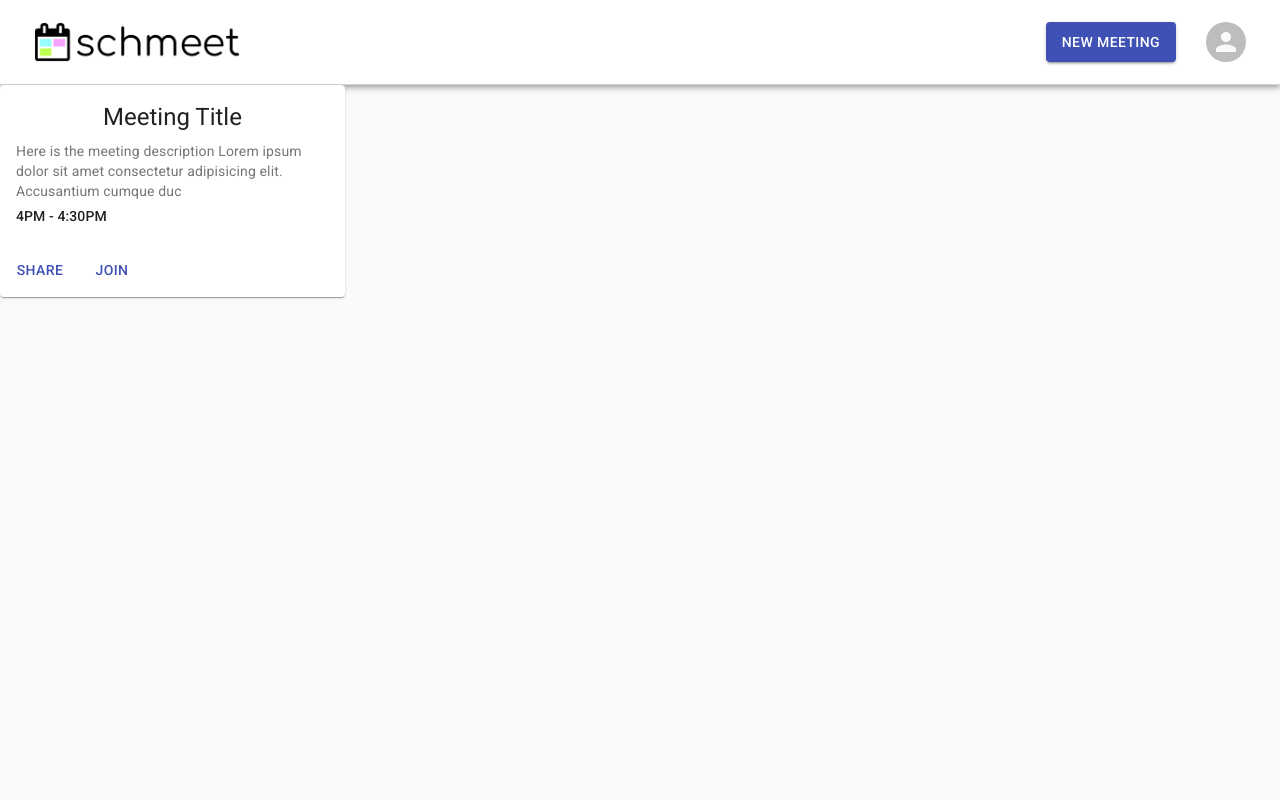
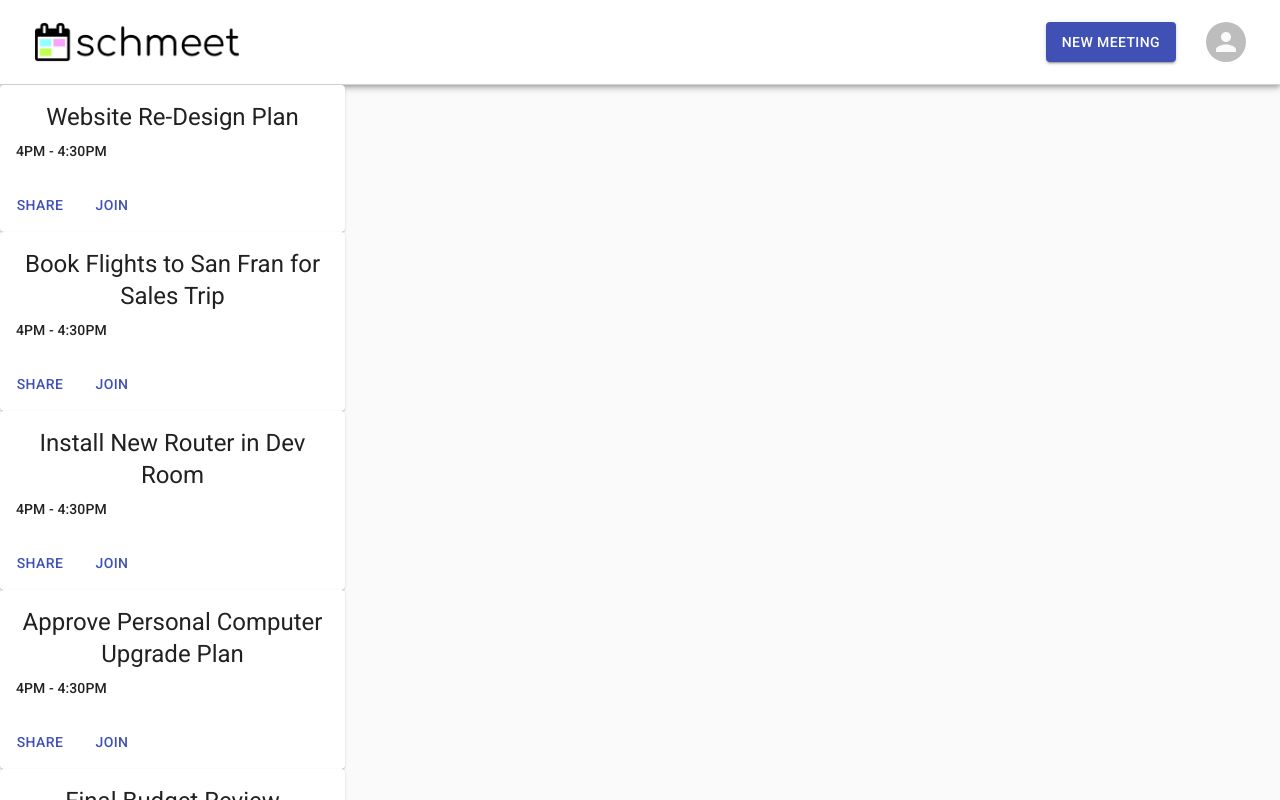
Before and after one commit to Alxjlv/schmeet-frontend, a React (Create React App) app in the folder schmeet-app/: page /Home in a window 1280 px wide. Shown: the top 800 px of the page. Built offline with nearby package versions, Linux system fonts and the light colour scheme.

Commit message:
Construct cards from demo data

```diff
--- a/schmeet-app/src/components/HomePage.jsx
+++ b/schmeet-app/src/components/HomePage.jsx
@@ -1,4 +1,4 @@
-import React from "react";
+import React, { Component } from "react";
 import "../App.css";
 import { makeStyles } from "@material-ui/core/styles";
 
@@ -12,23 +12,20 @@ import {
 	CardActions,
 	CardMedia,
 } from "@material-ui/core";
+import appointments from "../demo-data/today-appointments";
+
 const useStyles = makeStyles({
 	root: {
 		maxWidth: 345,
 	},
 });
 
-function HomePage() {
-	const classes = useStyles();
-
-	return (
-		<div>
-			<CssBaseline />
-			<Card className={classes.root}>
+const MeetingCard = (props) => (
+	<Card style={{ maxWidth: 345 }}>
 		<CardActionArea>
 			<CardContent>
 				<Typography gutterBottom variant="h5" component="h2">
-							Meeting Title
+					{props.meeting.title}
 				</Typography>
 				<Typography
 					variant="body2"
@@ -37,9 +34,7 @@ function HomePage() {
 					align="left"
 					gutterBottom
 				>
-							Here is the meeting description Lorem ipsum dolor
-							sit amet consectetur adipisicing elit. Accusantium
-							cumque duc
+					{props.meeting.description}
 				</Typography>
 				<Typography variant="subtitle2" align="left">
 					4PM - 4:30PM
@@ -55,8 +50,29 @@ function HomePage() {
 			</Button>
 		</CardActions>
 	</Card>
+);
+
+export default class ExercisesList extends Component {
+	constructor(props) {
+		super(props);
+
+		this.state = {
+			meetings: appointments,
+		};
+	}
+
+	cardList() {
+		return this.state.meetings.map((meeting) => {
+			return <MeetingCard meeting={meeting} />;
+		});
+	}
+
+	render() {
+		return (
+			<div>
+				<CssBaseline />
+				{this.cardList()}
 			</div>
 		);
 	}
-
-export default HomePage;
+}
```
Lines whose indentation alone changed are shown as unchanged.
